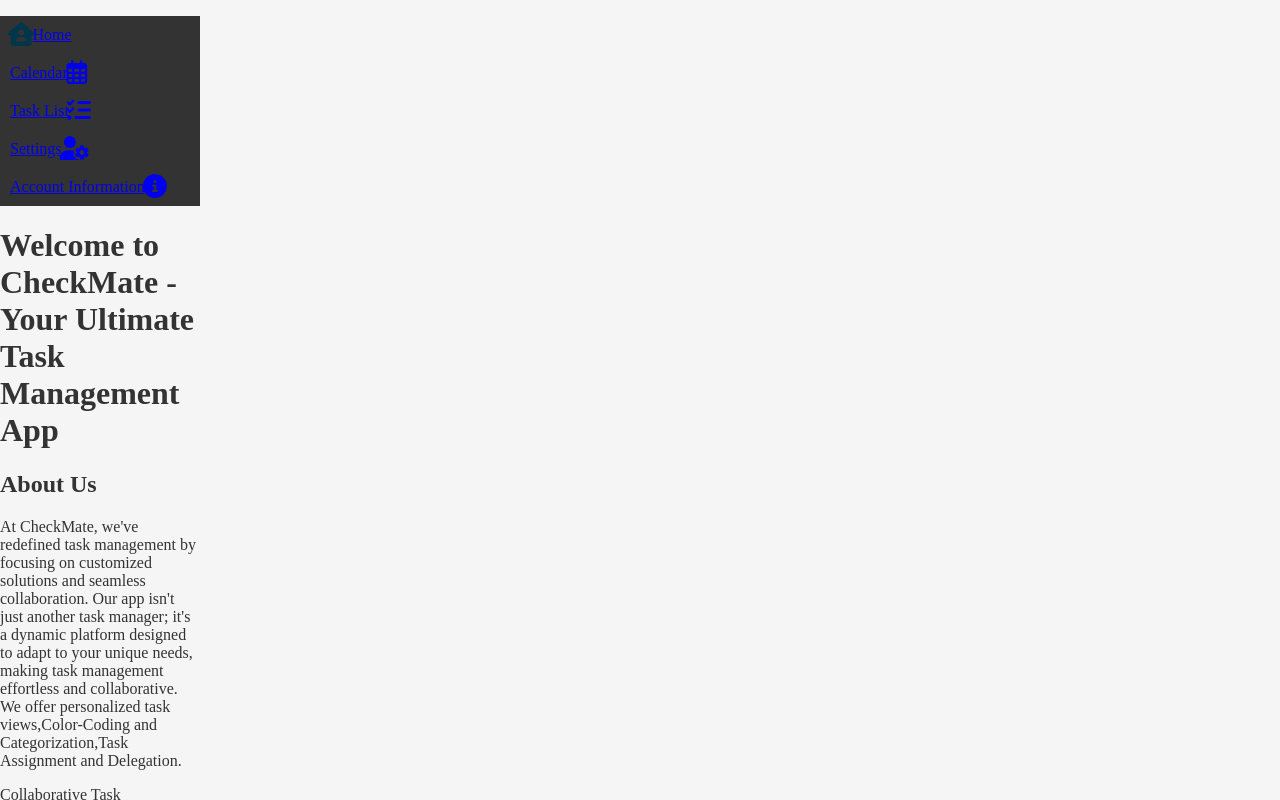
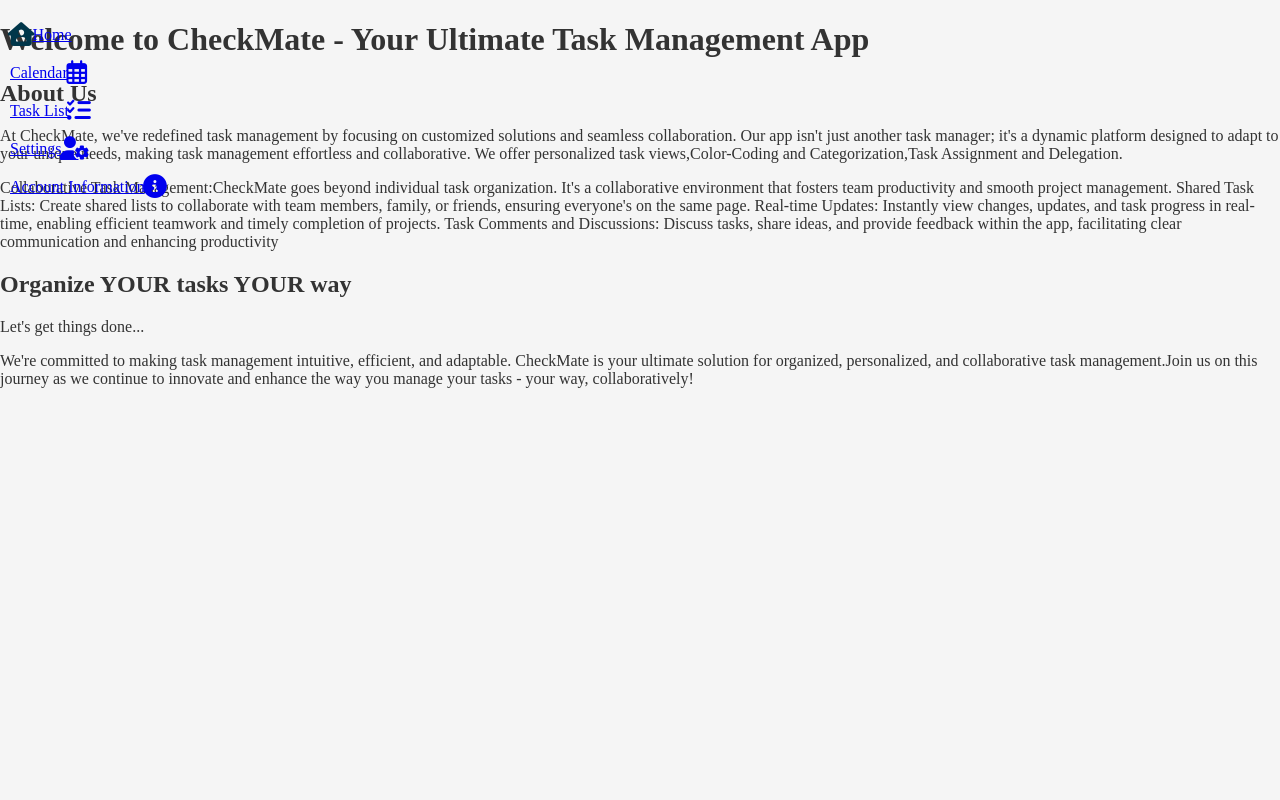
Before and after one commit to AsjahMarie/TO-DO-LIST-BACKUP, a PHP site: page /homepage.html in a window 1280 px wide. Run offline with PHP 8.4, Linux system fonts and the light colour scheme; some libraries are stand-ins or nearby versions.

Commit message:
Update style.css
fixing sizing errors?

```diff
--- a/style.css
+++ b/style.css
@@ -50,7 +50,12 @@ body.dark-mode {
 }
 
 /*moving nav bar to the left side*/
-.navbar-container{
+body{
+    margin:0
+    padding:0;
+    display: flex;
+}
+.navbar{
     width: 200px; /* Width of the navbar */
     height: 100vh; /* Full height of the viewport */
     position: fixed;
@@ -58,10 +63,7 @@ body.dark-mode {
     left: 0;
     overflow-y: auto;
 }
-.navbar{
-    background-color: #333;
-    color: #fff;
-}
+
 .navbar ul{
     padding:0;
     list-style: none;
@@ -69,3 +71,8 @@ body.dark-mode {
 .navbar li{
     padding: 10px;
 }
+
+.content{
+    margin-left: 200px;
+    padding: 20px;
+}
```
